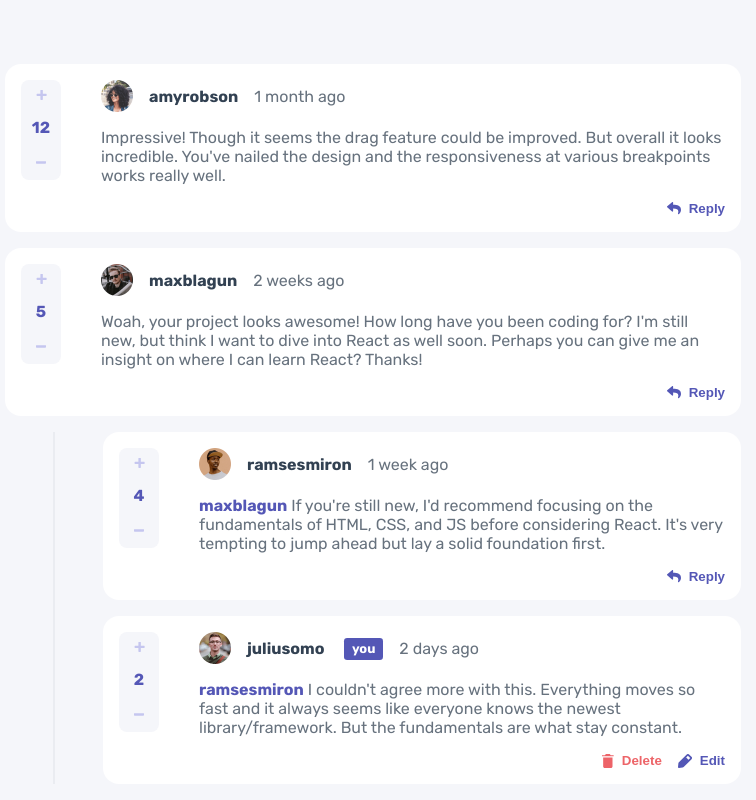
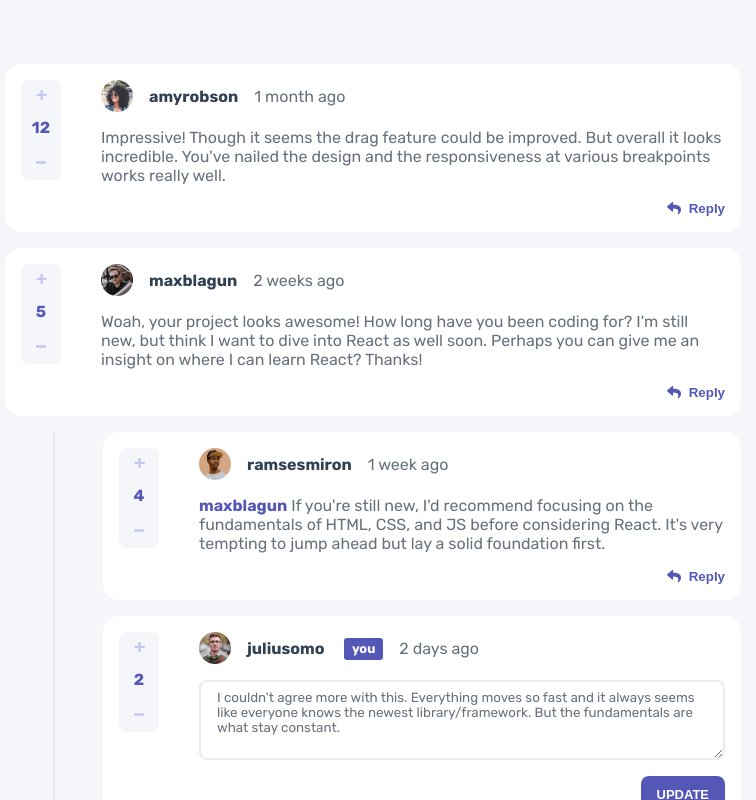
Before and after one commit to kofinartey/interactive-comments-section, a React (Create React App) app: page / in a window 1280 px wide. Both pictures are taken after a click on the button "Edit". Shown: the top 800 px of the page, without its empty margins (267-1023 px from the left). Built offline with nearby package versions, Linux system fonts and the light colour scheme.

Commit message:
edit implemented

```diff
--- a/src/components/comment/Comment.tsx
+++ b/src/components/comment/Comment.tsx
@@ -27,19 +27,29 @@ function Comment({ comment }: CommentProps) {
   const [replying, setReplying] = useState(false);
   const [replyText, setReplyText] = useState(`@${comment.user.username},`);
   const [replyError, setReplyError] = useState(false);
+  const [isEditing, setIsEditing] = useState(false);
+  const [editText, setEditText] = useState(comment.content);
   const replyTextAreaRef = useRef<HTMLTextAreaElement>(null);
 
   const { dispatch: modalDispatch } = useContext(ModalContext);
-
-  const handleChange = (event: React.ChangeEvent<HTMLTextAreaElement>) => {
-    setReplyText(event.target.value);
-    setReplyError(false);
-  };
 
   const handleToggleReply = () => {
     setReplying(!replying);
     // replyTextAreaRef.current.focus();
   };
+  const handleToggleEditing = () => {
+    setIsEditing(!isEditing);
+  };
+  const handleChange = (event: React.ChangeEvent<HTMLTextAreaElement>) => {
+    setReplyText(event.target.value);
+    setReplyError(false);
+  };
+  const handleEditChange: (
+    event: React.ChangeEvent<HTMLTextAreaElement>
+  ) => void = (event) => {
+    setEditText(event.target.value);
+  };
+
   const handleReply = () => {
     if (replyText.trim() === `@${comment.user.username},`) {
       setReplyError(true);
@@ -68,6 +78,18 @@ function Comment({ comment }: CommentProps) {
     }
   };
 
+  const handleEdit = () => {
+    console.log(editText);
+    dispatch({
+      type: "EDIT",
+      payload: {
+        commentId: comment.id.toString(),
+        update: editText,
+      },
+    });
+    setIsEditing(false);
+  };
+
   const handleDelete = () => {
     modalDispatch({
       type: "SHOW_DELETE_MODAL",
@@ -87,7 +109,7 @@ function Comment({ comment }: CommentProps) {
   const replyButton = (
     <div className={classes.replyAndDelete}>
       {user.username === comment.user.username ? (
-        <Action action="edit" />
+        <Action action="edit" onClick={handleToggleEditing} />
       ) : (
         <Action action="reply" onClick={handleToggleReply} />
       )}
@@ -108,14 +130,32 @@ function Comment({ comment }: CommentProps) {
             </p>
             <p className={classes.createdAt}>{comment.createdAt}</p>
           </div>
-          <p className={classes.text}>{comment.content}</p>
+          {/* actual reply here but it's rendering is dependent on whether we're editing or not */}
+          {isEditing ? (
+            <div className={classes.editInput}>
+              <TextArea
+                error={false}
+                defaultValue={editText}
+                onChange={handleEditChange}
+              ></TextArea>
+              <Button color="primary" onClick={handleEdit}>
+                update
+              </Button>
+            </div>
+          ) : (
+            <p className={classes.text}>{comment.content}</p>
+          )}
 
           <div className={classes.upvote}>
             <Upvote upvote={comment.score} commentId={comment.id.toString()} />
           </div>
           <div className={classes.replyAndDelete}>
-            {deleteButton}
-            {replyButton}
+            {!isEditing && (
+              <>
+                {deleteButton}
+                {replyButton}
+              </>
+            )}
           </div>
         </div>
       </Card>
--- a/src/components/comment/CommentStyles.tsx
+++ b/src/components/comment/CommentStyles.tsx
@@ -56,6 +56,15 @@ export default makeStyles({
   replies: {
     paddingLeft: "2rem",
     borderLeft: "2px solid #EAECF1",
+  },
+
+  editInput: {
+    display: "flex",
+    flexDirection: "column",
+    alignItems: "flex-end",
+    "& button": {
+      marginTop: "1rem",
+    },
   },
 
   //section for entering reply
--- a/src/components/reply/Reply.tsx
+++ b/src/components/reply/Reply.tsx
@@ -23,21 +23,30 @@ function Reply({ reply, commentId }: ReplyProps) {
   const classes = ReplyStyles();
   const user = useContext(UserContext);
   const { dispatch } = useContext(CommentsContext);
+  const { dispatch: modalDispatch } = useContext(ModalContext);
   const [replying, setReplying] = useState(false);
   const [replyText, setReplyText] = useState(`@${reply.user.username},`);
   const [replyError, setReplyError] = useState(false);
-  const { dispatch: modalDispatch } = useContext(ModalContext);
+  const [isEditing, setIsEditing] = useState(false);
+  const [editText, setEditText] = useState(reply.content);
 
   // event handlers
   const handleToggleReply = () => {
     setReplying(!replying);
   };
-
+  const handleToggleEditing = () => {
+    setIsEditing(!isEditing);
+  };
   const handleChange: (
     event: React.ChangeEvent<HTMLTextAreaElement>
   ) => void = (event) => {
     setReplyText(event.target.value);
     setReplyError(false);
+  };
+  const handleEditChange: (
+    event: React.ChangeEvent<HTMLTextAreaElement>
+  ) => void = (event) => {
+    setEditText(event.target.value);
   };
 
   const handleReply = () => {
@@ -70,6 +79,15 @@ function Reply({ reply, commentId }: ReplyProps) {
     }
   };
 
+  const handleEdit = () => {
+    console.log(editText);
+    dispatch({
+      type: "EDIT",
+      payload: { commentId, replyId: reply.id.toString(), update: editText },
+    });
+    setIsEditing(false);
+  };
+
   const handleDelete = () => {
     modalDispatch({
       type: "SHOW_DELETE_MODAL",
@@ -93,7 +111,7 @@ function Reply({ reply, commentId }: ReplyProps) {
   const replyButton = (
     <div className={classes.reply}>
       {user.username === reply.user.username ? (
-        <Action action="edit" />
+        <Action action="edit" onClick={handleToggleEditing} />
       ) : (
         <Action action="reply" onClick={handleToggleReply} />
       )}
@@ -115,9 +133,24 @@ function Reply({ reply, commentId }: ReplyProps) {
             </p>
             <p className={classes.createdAt}>{reply.createdAt}</p>
           </div>
-          <p className={classes.text}>
-            <span>{reply.replyingTo}</span> {reply.content}
-          </p>
+
+          {/* actual comment here but it's rendering is dependent on whether we're editing or not */}
+          {isEditing ? (
+            <div className={classes.editInput}>
+              <TextArea
+                error={false}
+                defaultValue={editText}
+                onChange={handleEditChange}
+              ></TextArea>
+              <Button color="primary" onClick={handleEdit}>
+                update
+              </Button>
+            </div>
+          ) : (
+            <p className={classes.text}>
+              <span>{reply.replyingTo}</span> {reply.content}
+            </p>
+          )}
 
           <div className={classes.upvote}>
             <Upvote
@@ -127,12 +160,17 @@ function Reply({ reply, commentId }: ReplyProps) {
             />
           </div>
           <div className={classes.replyAndDelete}>
-            {deleteButton}
-            {replyButton}
+            {!isEditing && (
+              <>
+                {deleteButton}
+                {replyButton}
+              </>
+            )}
           </div>
         </div>
       </Card>
 
+      {/* only rendered when reply button is clicked */}
       {replying && (
         <Card style={{ marginTop: "0.3rem" }}>
           <div className={classes.addReply}>
--- a/src/components/textarea/TextArea.tsx
+++ b/src/components/textarea/TextArea.tsx
@@ -3,13 +3,13 @@ import { makeStyles } from "@mui/styles";
 
 type TextAreaProps = {
   placeholder?: string;
-  initial?: string;
+
   error: boolean;
 } & React.ComponentProps<"textarea">;
 
 const TextArea = forwardRef<HTMLTextAreaElement, TextAreaProps>(
   (props: TextAreaProps, ref) => {
-    const { placeholder, initial, error, ...rest } = props;
+    const { placeholder, error, ...rest } = props;
     const classes = makeStyles({
       textarea: {
         borderRadius: "0.5rem",
--- a/src/reducers/commentsReducer.tsx
+++ b/src/reducers/commentsReducer.tsx
@@ -6,6 +6,14 @@ export type commentsType = typeof data.comments;
 type newCommentType = {
   type: "ADD_COMMENT";
   payload: CommentInterface;
+};
+type editType = {
+  type: "EDIT";
+  payload: {
+    commentId: string;
+    replyId?: string;
+    update: string;
+  };
 };
 
 type upvoteType = {
@@ -35,7 +43,12 @@ type deleteType = {
   };
 };
 
-export type actionType = newCommentType | upvoteType | replyType | deleteType;
+export type actionType =
+  | newCommentType
+  | editType
+  | upvoteType
+  | replyType
+  | deleteType;
 
 //TODO : fix the ignore statement
 // @ts-ignore
@@ -105,6 +118,33 @@ const commentsReducer: React.Reducer<commentsType, actionType> = (
               }
         );
       }
+    case "EDIT":
+      if (!action.payload.replyId) {
+        return state.map((comment) =>
+          comment.id.toString() !== action.payload.commentId
+            ? comment
+            : {
+                ...comment,
+                content: action.payload.update,
+              }
+        );
+      } else {
+        return state.map((comment) =>
+          comment.id.toString() !== action.payload.commentId
+            ? comment
+            : {
+                ...comment,
+                replies: comment.replies.map((reply) =>
+                  reply.id.toString() !== action.payload.replyId
+                    ? reply
+                    : {
+                        ...reply,
+                        content: action.payload.update,
+                      }
+                ),
+              }
+        );
+      }
     case "DELETE":
       //delete comment
       if (!action.payload.replyId) {
```
